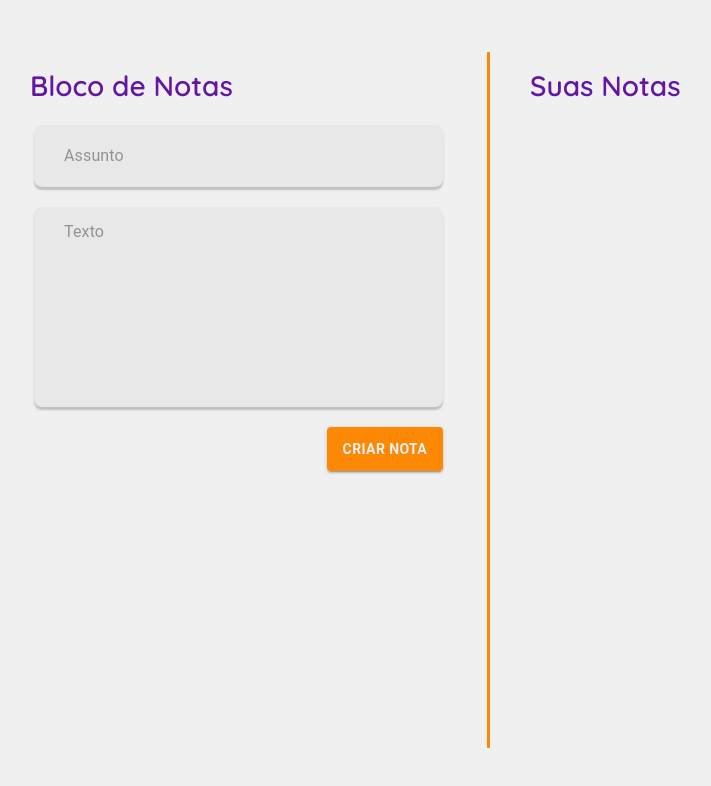
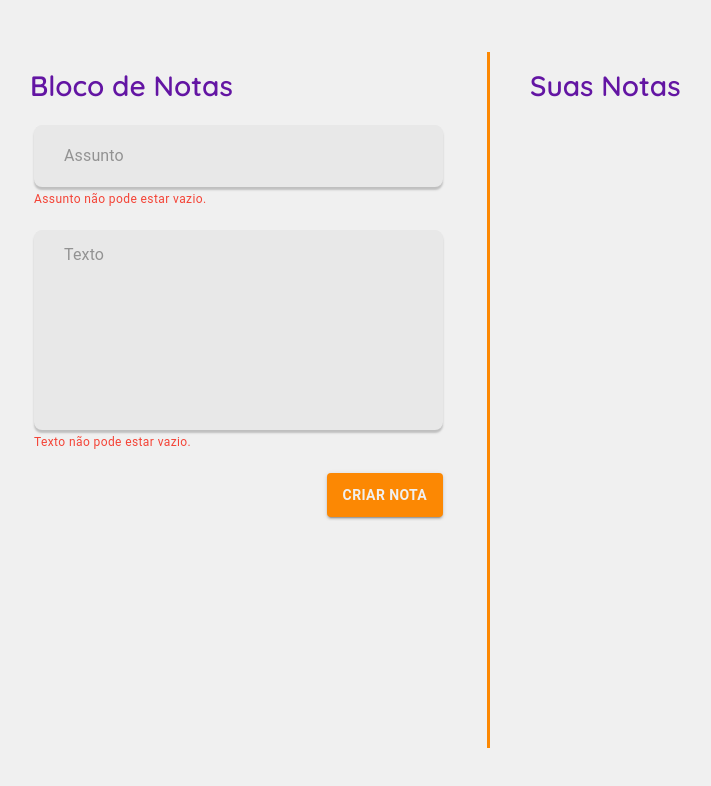
Before and after one commit to karranlemos/notes-app, a React (Create React App) app: page / in a window 1280 px wide. Both pictures are taken after a click on the button "CRIAR NOTA". Shown: the top 786 px of the page, without its empty margins (10-721 px from the left). Built offline with nearby package versions, Linux system fonts and the light colour scheme; no server answers.

Commit message:
Criaçãp de notas completamente funcional com toast e erros

```diff
--- a/package.json
+++ b/package.json
@@ -15,6 +15,7 @@
     "react": "^17.0.2",
     "react-dom": "^17.0.2",
     "react-scripts": "4.0.3",
+    "react-toastify": "^7.0.4",
     "typescript": "^4.1.2",
     "web-vitals": "^1.0.1"
   },
--- a/src/App.tsx
+++ b/src/App.tsx
@@ -1,9 +1,14 @@
 import React from 'react';
+import { ToastContainer } from 'react-toastify';
+import 'react-toastify/dist/ReactToastify.css';
 
 import NotesPage from './pages/NotesPage';
 
 const App: React.FC = () => (
-  <NotesPage />
+  <>
+    <NotesPage />
+    <ToastContainer />
+  </>
 );
 
 export default App;
--- /dev/null
+++ b/src/app/utils/toast.ts
@@ -0,0 +1,18 @@
+import { toast, ToastOptions } from 'react-toastify';
+
+const toastSettings: ToastOptions = {
+  position: 'top-right',
+  autoClose: 5000,
+  hideProgressBar: false,
+  closeOnClick: true,
+  pauseOnHover: true,
+  draggable: true,
+};
+
+export const toastError = (message: string): void => {
+  toast.error(message, toastSettings);
+};
+
+export const toastSuccess = (message: string): void => {
+  toast.success(message, toastSettings);
+};
--- /dev/null
+++ b/src/components/NoteCreationForm/InputItem/index.tsx
@@ -0,0 +1,81 @@
+import { Input, FormHelperText, FormControl } from '@material-ui/core';
+import React, {
+  useState,
+  forwardRef,
+  ChangeEventHandler,
+  useImperativeHandle,
+} from 'react';
+
+import useStyles from './styles';
+
+type OnChangeType = ChangeEventHandler<HTMLInputElement | HTMLTextAreaElement>;
+
+interface IInputItemProps {
+  placeholder: string;
+  onChange?: OnChangeType;
+  inputClasses?: string;
+  multiline?: boolean;
+  value?: string;
+}
+
+export interface IInputItemRef {
+  enableError(errorMessage: string): void;
+  disableError(): void;
+}
+
+const InputItem = forwardRef<IInputItemRef, IInputItemProps>((
+  {
+    placeholder,
+    onChange: onChangeExternal = () => { },
+    inputClasses = undefined,
+    value = undefined,
+    multiline = false,
+  },
+  ref,
+) => {
+  const [error, setError] = useState<string | null>(null);
+  const classes = useStyles({ hasError: error !== null });
+
+  const enableError = (errorMessage: string) => {
+    setError(errorMessage);
+  };
+
+  const disableError = () => {
+    setError(null);
+  };
+
+  useImperativeHandle(ref, () => ({
+    enableError,
+    disableError,
+  }));
+
+  const onChange: OnChangeType = (event) => {
+    disableError();
+    onChangeExternal(event);
+  };
+
+  return (
+    <FormControl>
+      <Input
+        value={value}
+        placeholder={placeholder}
+        onChange={onChange}
+        multiline={multiline}
+        classes={{
+          root: inputClasses,
+        }}
+        disableUnderline
+      />
+      <FormHelperText
+        error
+        classes={{
+          root: classes.errorText,
+        }}
+      >
+        {error}
+      </FormHelperText>
+    </FormControl>
+  );
+});
+
+export default InputItem;
--- /dev/null
+++ b/src/components/NoteCreationForm/InputItem/styles.ts
@@ -0,0 +1,13 @@
+import { makeStyles, Theme } from '@material-ui/core';
+
+interface IStyleProps {
+  hasError?: boolean;
+}
+
+const useStyles = makeStyles<Theme, IStyleProps>({
+  errorText: ({ hasError = false }) => ({
+    display: hasError ? 'inherit' : 'none',
+  }),
+});
+
+export default useStyles;
--- a/src/components/NoteCreationForm/index.tsx
+++ b/src/components/NoteCreationForm/index.tsx
@@ -1,7 +1,14 @@
-import { Input, Button } from '@material-ui/core';
-import React, { useState, ChangeEventHandler, MouseEventHandler } from 'react';
+import { Button } from '@material-ui/core';
+import React, {
+  useRef,
+  useState,
+  ChangeEventHandler,
+  MouseEventHandler,
+} from 'react';
 
+import { toastSuccess, toastError } from '../../app/utils/toast';
 import INotesProvider from '../../infra/interfaces/INotesProvider';
+import InputItem, { IInputItemRef } from './InputItem';
 import useStyles from './styles';
 
 interface INoteCreationFormProps {
@@ -12,6 +19,9 @@ const NoteCreationForm: React.FC<INoteCreationFormProps> = ({
   notesProvider,
 }) => {
   const classes = useStyles();
+
+  const titleRef = useRef<IInputItemRef>(null);
+  const descriptionRef = useRef<IInputItemRef>(null);
 
   const [title, setTitle] = useState('');
   const [description, setDescription] = useState('');
@@ -25,6 +35,15 @@ const NoteCreationForm: React.FC<INoteCreationFormProps> = ({
   };
 
   const submitHandler: MouseEventHandler<HTMLButtonElement> = async () => {
+    if (title === '')
+      titleRef.current?.enableError('Assunto não pode estar vazio.');
+
+    if (description === '')
+      descriptionRef.current?.enableError('Texto não pode estar vazio.');
+
+    if (title === '' || description === '')
+      return;
+
     try {
       await notesProvider.createNotes([
         {
@@ -32,29 +51,31 @@ const NoteCreationForm: React.FC<INoteCreationFormProps> = ({
           description,
         },
       ]);
+
+      setTitle('');
+      setDescription('');
+      toastSuccess('Nota criada com sucesso!');
     } catch (error) {
-      console.log(':(', error);
+      toastError('Criação de nota falhou.');
     }
   };
 
   return (
     <div className={classes.noteCreationForm}>
-      <Input
+      <InputItem
+        value={title}
+        ref={titleRef}
         placeholder="Assunto"
-        disableUnderline
         onChange={titleOnChangeHandler}
-        classes={{
-          root: classes.title,
-        }}
+        inputClasses={classes.title}
       />
-      <Input
+      <InputItem
+        value={description}
+        ref={descriptionRef}
         placeholder="Texto"
-        disableUnderline
+        onChange={descriptionOnChangeHandler}
+        inputClasses={classes.description}
         multiline
-        onChange={descriptionOnChangeHandler}
-        classes={{
-          root: classes.description,
-        }}
       />
       <Button
         variant="contained"
```
Also changed, not shown: .eslintrc.json, 1 other file (tests, documents, lock files or other folders).
